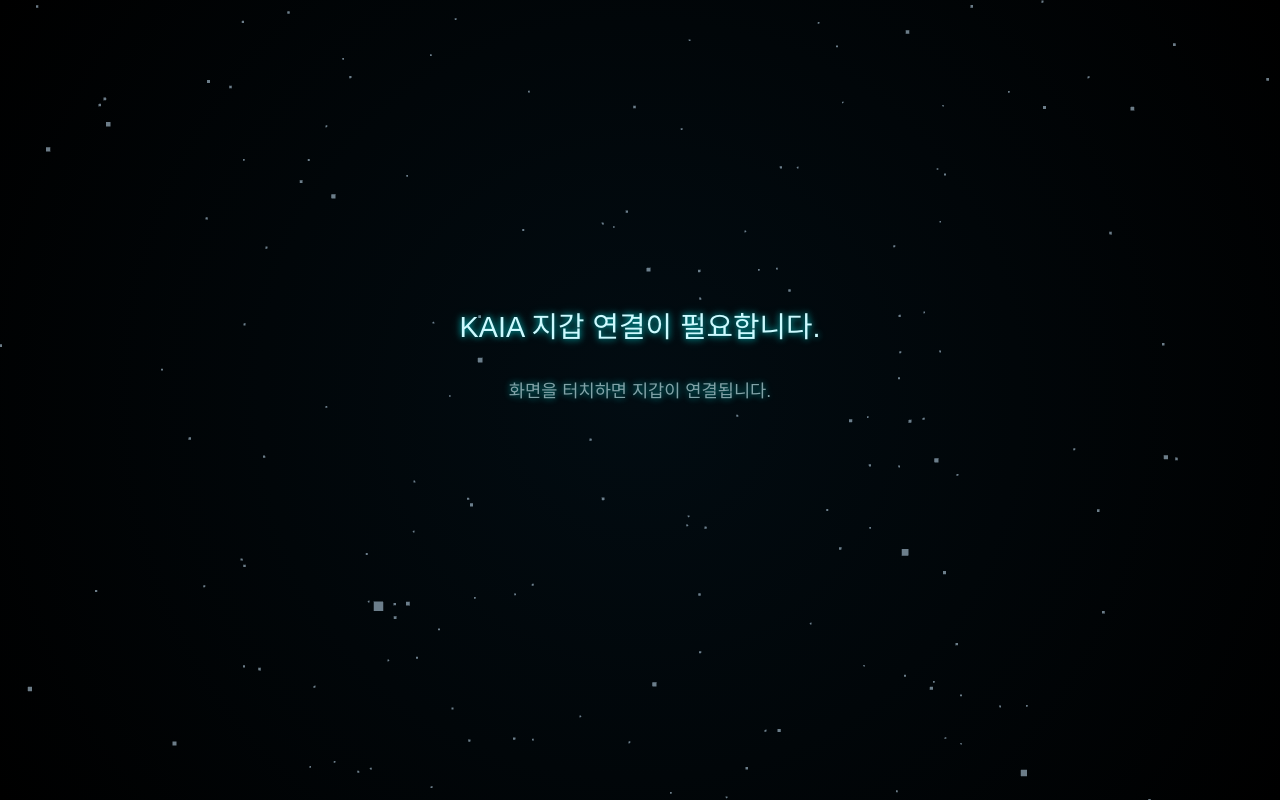
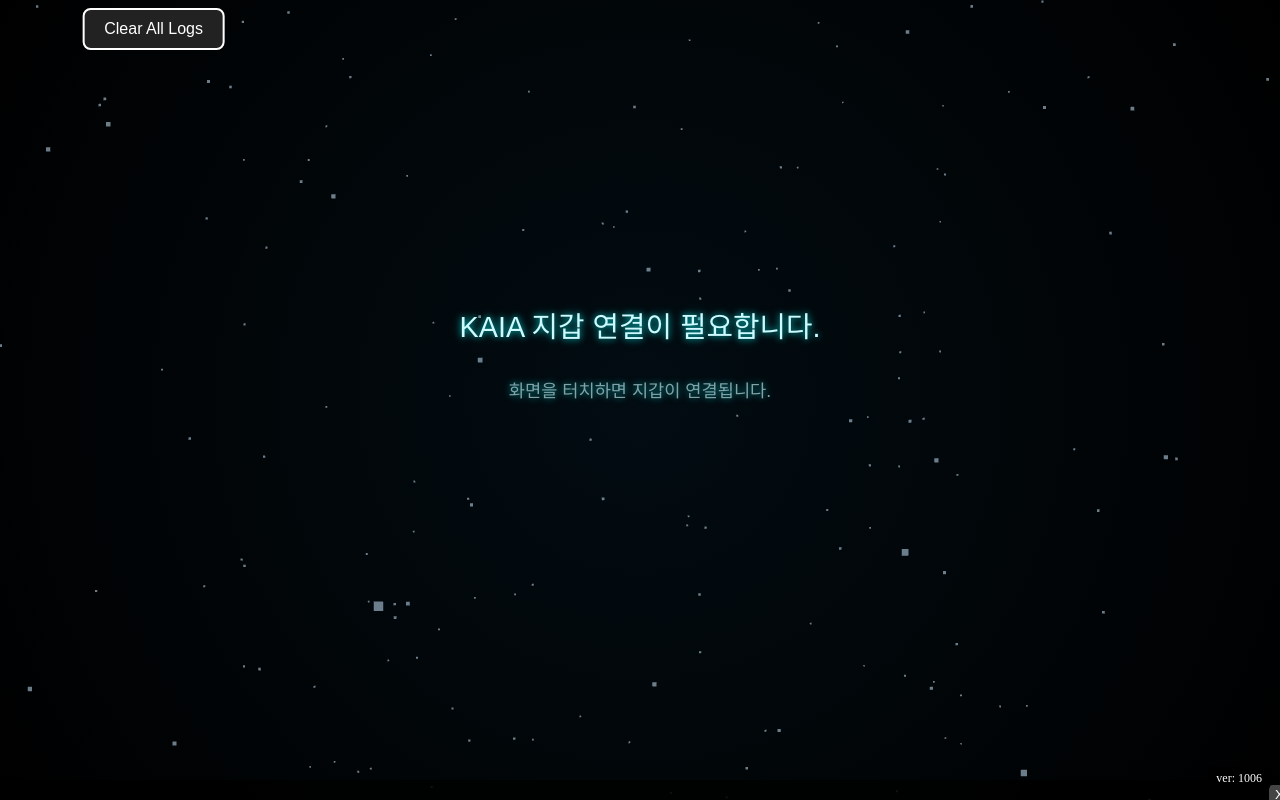
Before and after one commit to ginojang/RootShellPlatform, a React (Vite) app in the folder rootshell-1-reactweb/: page / in a window 1280 px wide. Built offline with nearby package versions, Linux system fonts and the light colour scheme.

Commit message:
[feat] 로그 필터링 - 클리어 버튼 추가

```diff
--- a/rootshell-1-reactweb/src/components/UnityDebugOverlay.tsx
+++ b/rootshell-1-reactweb/src/components/UnityDebugOverlay.tsx
@@ -6,8 +6,10 @@ interface LogEntry {
   message: string;
 }
 
-const isDebugUIEnabled = false;
-const debugOverlayVersion = '1002'; // 버전 하드코딩
+const isDebugUIEnabled = true;
+const debugOverlayVersion = '1006'; // 버전 하드코딩
+const filterLogText = 'RootShell';
+
 
 export default function UnityDebugOverlay() {
   if (!isDebugUIEnabled) return null;
@@ -20,16 +22,24 @@ export default function UnityDebugOverlay() {
     const originalWarn = console.warn;
     const originalError = console.error;
 
+      const addLog = (type: LogEntry['type'], ...args: any[]) => {
+    const message = args.join(' ');
+    if (message.includes(filterLogText)) {
+      setLogs((prev) => [...prev.slice(-50), { type, message }]);
+    }
+  };
+
+
     console.log = (...args) => {
-      setLogs((prev) => [...prev.slice(-50), { type: 'log', message: args.join(' ') }]);
+      addLog('log', ...args);
       originalLog(...args);
     };
     console.warn = (...args) => {
-      setLogs((prev) => [...prev.slice(-50), { type: 'warn', message: args.join(' ') }]);
+      addLog('warn', ...args);
       originalWarn(...args);
     };
     console.error = (...args) => {
-      setLogs((prev) => [...prev.slice(-50), { type: 'error', message: args.join(' ') }]);
+      addLog('error', ...args);
       originalError(...args);
     };
 
@@ -43,11 +53,11 @@ export default function UnityDebugOverlay() {
   return (
     <>
         <button
-        onClick={() => setVisible(!visible)}
+        onClick={() => setLogs([])} // <-- 로그 비우기 기능!
         style={{
             position: 'fixed',
-          top: '54%',
-          left: '10%',
+            top: '1%',
+            left: '12%',
             transform: 'translateX(-50%)',
             background: '#222',
             color: 'white',
@@ -59,7 +69,7 @@ export default function UnityDebugOverlay() {
             cursor: 'pointer',
         }}
         >
-        {visible ? 'Hide Logs' : 'Show Logs'}
+        {'Clear All Logs'}
         </button>
 
       <div
```
Lines whose indentation alone changed are shown as unchanged.
